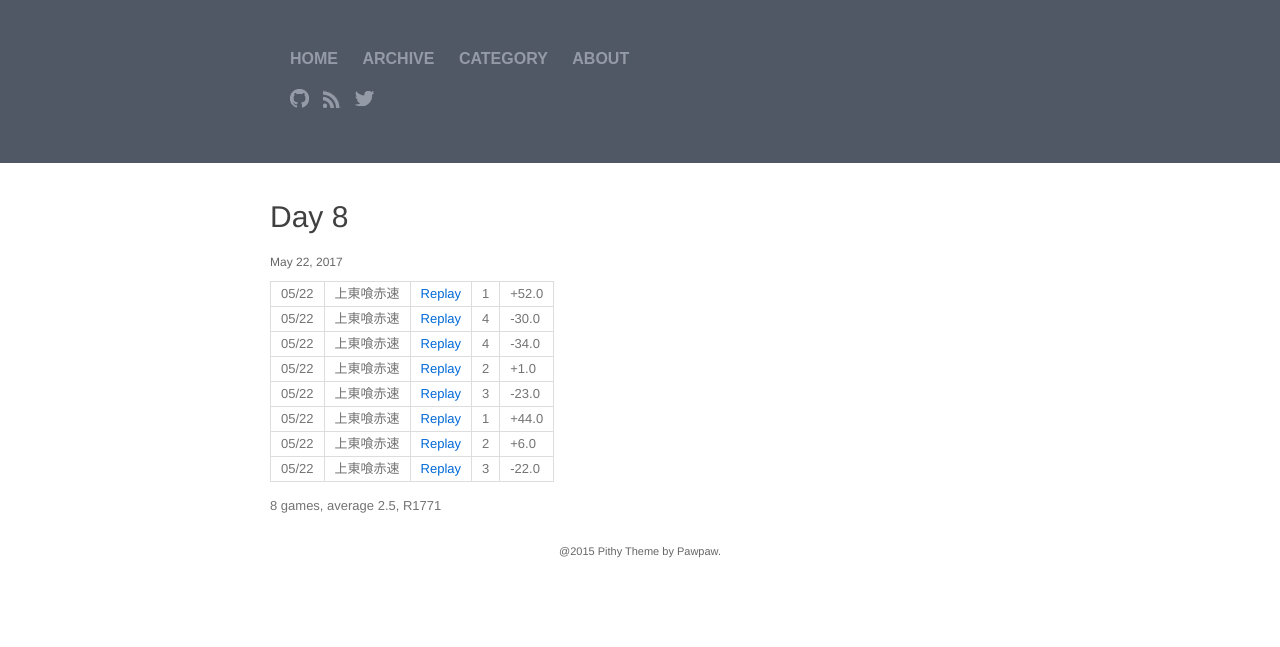
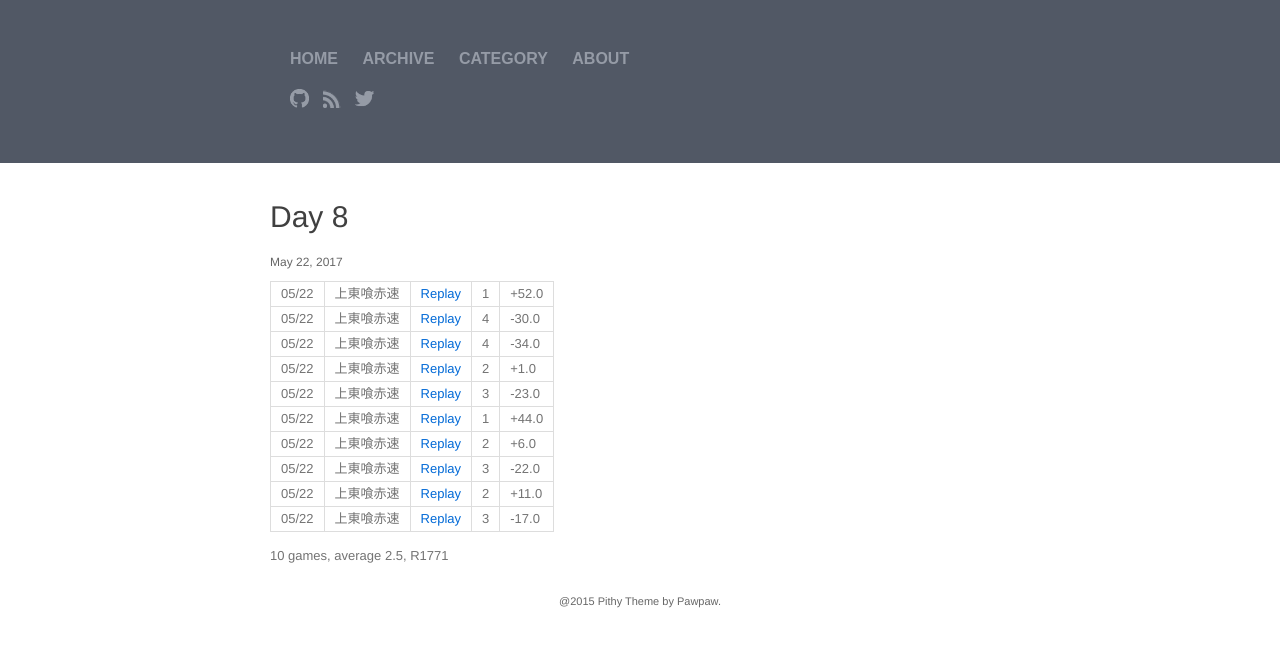
Before and after one commit to senhi/senhi.github.io, a Jekyll site: the page built from _posts/2017-05-22-day-8.markdown, in a window 1280 px wide. Shown: the top 647 px of the page. Built offline with Jekyll 4.4.1, drawn with Linux system fonts in a browser that asks for light colours.

Commit message:
Update 2017-05-22-day-8.markdown

```diff
--- a/_posts/2017-05-22-day-8.markdown
+++ b/_posts/2017-05-22-day-8.markdown
@@ -13,6 +13,7 @@ categories: "100days"
 05/22 | 上東喰赤速 | <a href="http://tenhou.net/0/?log=2017052217gm-00c1-0000-6206d6a9&tw=1">Replay</a> | 1 | +44.0
 05/22 | 上東喰赤速 | <a href="http://tenhou.net/0/?log=2017052218gm-00c1-0000-9ccbd785&tw=2">Replay</a> | 2 | +6.0
 05/22 | 上東喰赤速 | <a href="http://tenhou.net/0/?log=2017052219gm-00c1-0000-aee52cc5&tw=3">Replay</a> | 3 | -22.0
+05/22 | 上東喰赤速 | <a href="http://tenhou.net/0/?log=2017052222gm-00c1-0000-cb35c6d4&tw=0">Replay</a> | 2 | +11.0
+05/22 | 上東喰赤速 | <a href="http://tenhou.net/0/?log=2017052301gm-00c1-0000-c1db8baf&tw=2">Replay</a> | 3 | -17.0
 
-
-8 games, average 2.5, R1771
+10 games, average 2.5, R1771
```
